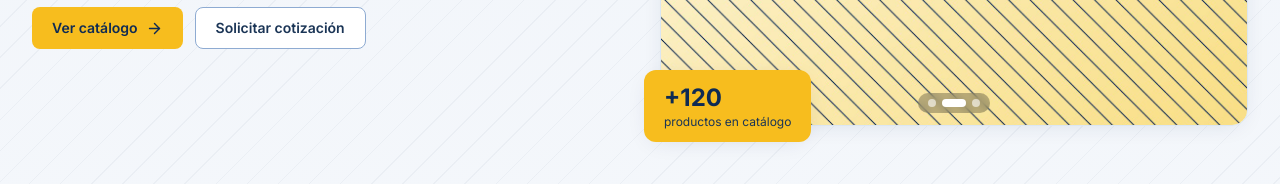
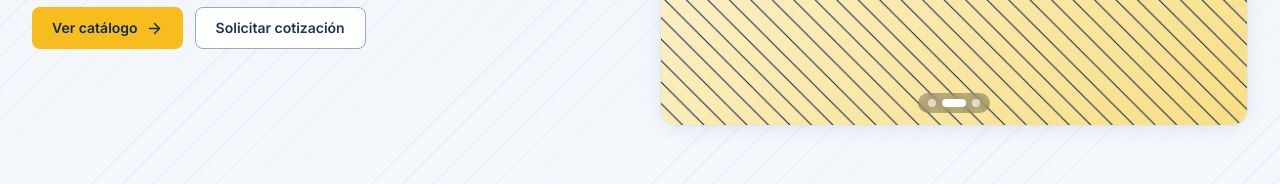
Before and after one commit to La-casa-del-Eifs/websiteCDE, a Next.js app: page / in a window 1280 px wide. Shown: the part 538-722 px from the top of the page. Built offline with nearby package versions, Linux system fonts and the light colour scheme; no server answers.

Commit message:
Remove product count display from hero section

```diff
--- a/src/app/page.tsx
+++ b/src/app/page.tsx
@@ -81,10 +81,6 @@
 
           <div className="relative">
             <HeroCarousel images={heroImages} />
-            <div className="absolute -bottom-4 -left-4 hidden rounded-xl bg-gold-400 px-5 py-3 text-brand-900 shadow-soft sm:block">
-              <p className="text-2xl font-bold">+120</p>
-              <p className="text-xs text-brand-800">productos en catálogo</p>
-            </div>
           </div>
         </div>
       </section>
```
